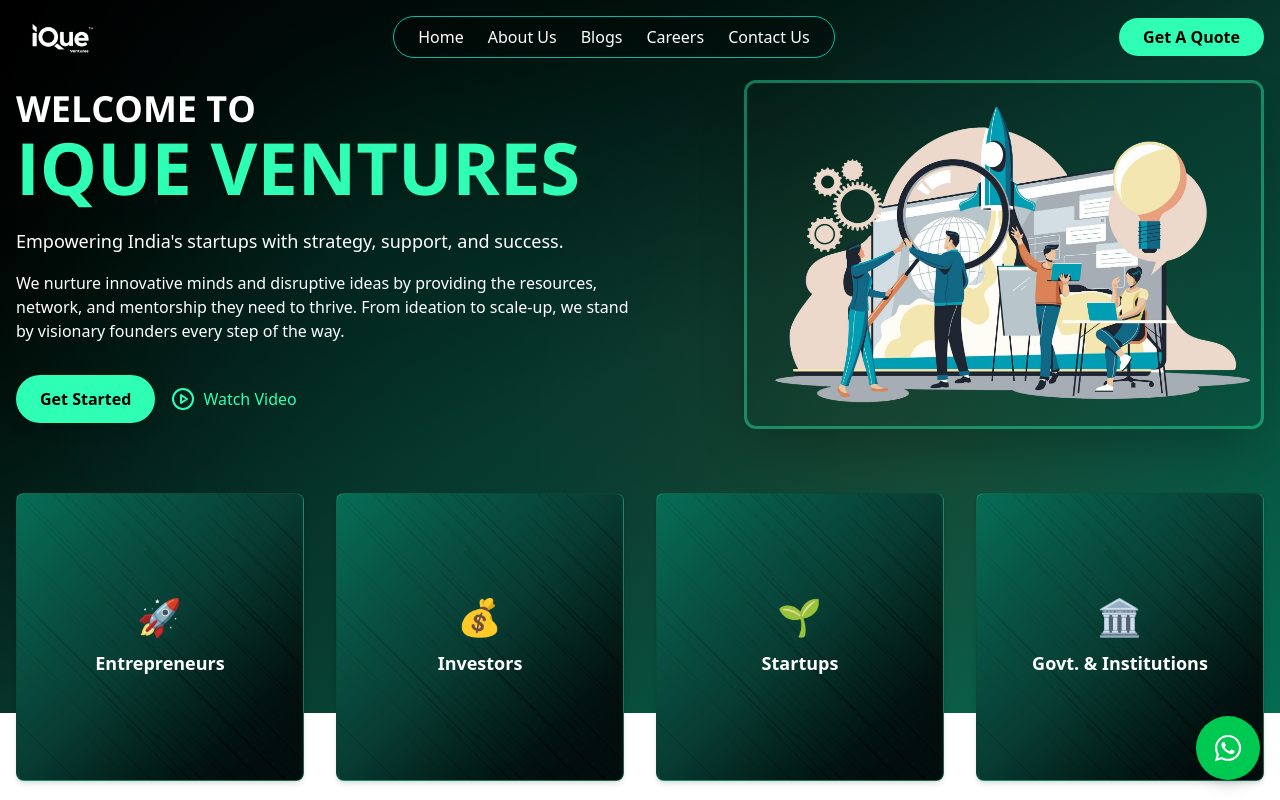
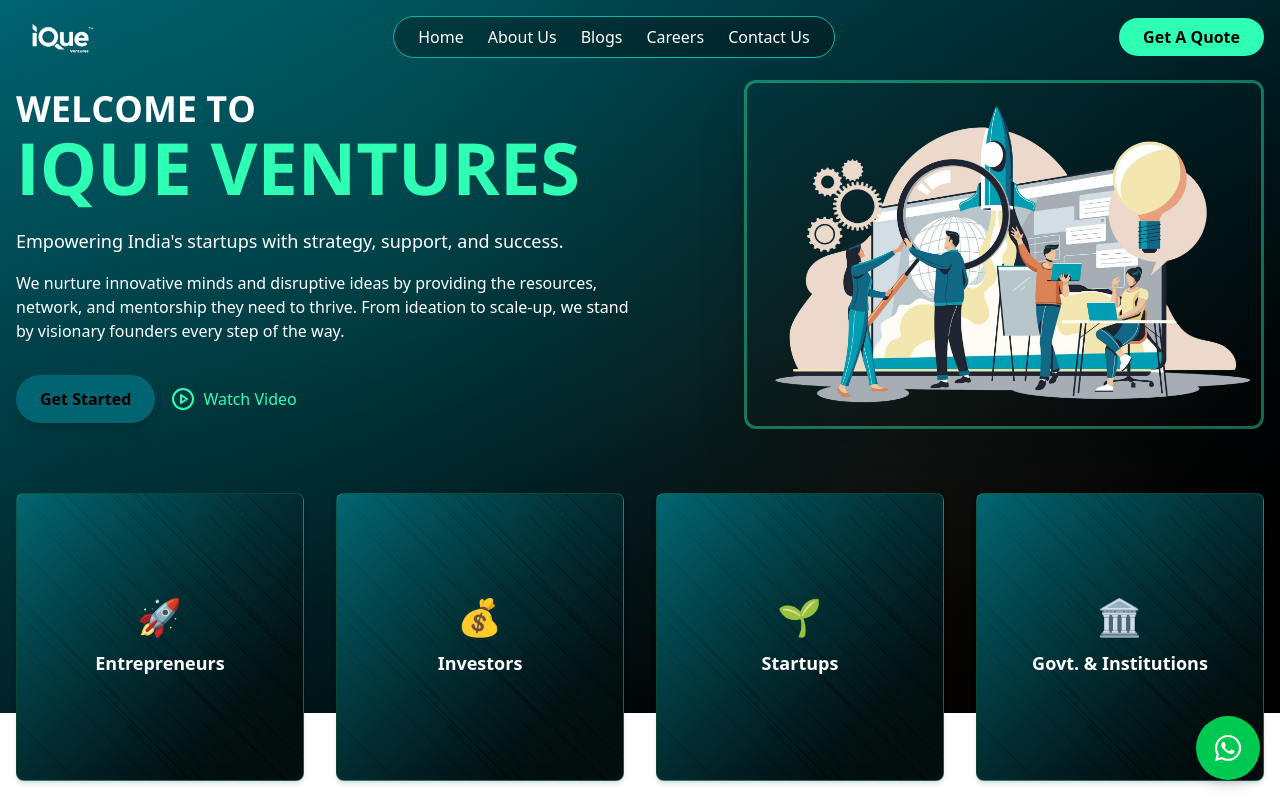
Before and after one commit to ASHIQANWARK/iqueventures, a React (Vite) app: page /#/ in a window 1280 px wide. Shown: the top 800 px of the page. Built offline with nearby package versions, Linux system fonts and the light colour scheme.

Commit message:
initial commit

```diff
--- a/src/Components/Footer.jsx
+++ b/src/Components/Footer.jsx
@@ -10,7 +10,7 @@
 
 const Footer = () => {
   return (
-    <footer className="bg-gradient-to-br from-[#046c52] via-[#07342a] to-black text-white pt-16 pb-10">
+    <footer className="bg-gradient-to-br from-[#006471] to-black text-white pt-16 pb-10">
       <div className="max-w-7xl mx-auto px-6">
         {/* Grid Section */}
         <div className="grid grid-cols-1 md:grid-cols-2 lg:grid-cols-4 gap-10 mb-12">
--- a/src/Pages/ApproachSection.jsx
+++ b/src/Pages/ApproachSection.jsx
@@ -50,7 +50,7 @@
           {approachItems.map((item, index) => (
             <div
               key={index}
-              className="relative bg-gradient-to-br from-[#046c52] via-[#07342a] to-black border border-[#1f3a4c] rounded-xl p-6 text-left shadow-md aspect-square overflow-hidden flex flex-col items-center justify-center"
+              className="relative bg-gradient-to-br from-[#006471] to-black border border-[#1f3a4c] rounded-xl p-6 text-left shadow-md aspect-square overflow-hidden flex flex-col items-center justify-center"
             >
               {/* Background SVG */}
               <img
--- a/src/Pages/Contact.jsx
+++ b/src/Pages/Contact.jsx
@@ -43,7 +43,7 @@
   };
 
   return (
-    <section className="py-16 px-4 sm:px-6 lg:px-8 bg-gradient-to-br from-[#046c52] via-[#07342a] to-black overflow-x-hidden">
+    <section className="py-16 px-4 sm:px-6 lg:px-8 bg-gradient-to-br from-[#006471] to-black overflow-x-hidden">
       <div className="max-w-7xl mx-auto w-full">
         <h2 className="text-3xl sm:text-4xl font-bold text-white text-center uppercase mb-4">
           Contact Us
--- a/src/Pages/Faq.jsx
+++ b/src/Pages/Faq.jsx
@@ -41,7 +41,7 @@
   };
 
   return (
-    <section id="faq" className="py-16 bg-[#011c17] text-white font-[Open_Sans]">
+    <section id="faq" className="py-16 bg-gradient-to-br from-[#006471] to-black text-white font-[Open_Sans]">
       <div className="container mx-auto px-4 md:px-8">
         <div className="flex flex-col md:flex-row gap-12">
           {/* Left column */}
--- a/src/Pages/Founder.jsx
+++ b/src/Pages/Founder.jsx
@@ -11,10 +11,10 @@
 
 const Awards = () => {
   return (
-    <section className="relative w-full bg-gradient-to-tl from-[#046c52] via-[#07342a] to-black flex flex-col items-center justify-center text-white py-16 md:py-24 px-4 sm:px-6 md:px-8 font-[Open_Sans] overflow-hidden">
+    <section className="relative w-full   flex flex-col items-center justify-center text-white py-16 md:py-24 px-4 sm:px-6 md:px-8 font-[Open_Sans] overflow-hidden">
       {/* Heading */}
       <motion.h2
-        className="text-3xl md:text-5xl font-extrabold text-center leading-tight mb-12 font-display uppercase bg-white text-transparent bg-clip-text px-2 max-w-full"
+        className="text-3xl md:text-5xl font-extrabold text-center leading-tight mb-12 font-display uppercase bg-[#006471] text-transparent bg-clip-text px-2 max-w-full"
         initial={{ opacity: 0, y: -50 }}
         animate={{ opacity: 1, y: 0 }}
         transition={{ duration: 1 }}
@@ -27,7 +27,7 @@
 
       {/* Combined Card */}
       <motion.div
-        className="relative z-10 w-full max-w-5xl bg-gradient-to-br from-[#046c52] via-[#07342a] to-black border border-teal-800 rounded-xl shadow-xl flex flex-col lg:flex-row items-center gap-8 p-6 md:p-10 backdrop-blur-sm"
+        className="relative z-10 w-full max-w-5xl bg-gradient-to-br from-[#006471] to-black border border-teal-800 rounded-xl shadow-xl flex flex-col lg:flex-row items-center gap-8 p-6 md:p-10 backdrop-blur-sm"
         initial={{ opacity: 0, y: 40 }}
         whileInView={{ opacity: 1, y: 0 }}
         transition={{ duration: 1 }}
--- a/src/Pages/Hero.jsx
+++ b/src/Pages/Hero.jsx
@@ -11,7 +11,7 @@
   return (
     <section className="relative text-white overflow-hidden">
       {/* Gradient Background */}
-      <div className="absolute inset-0 h-[75%] z-0 bg-gradient-to-tl from-[#046c52] via-[#07342a] to-black">
+      <div className="absolute inset-0 h-[75%] z-0 bg-gradient-to-br from-[#006471]  to-black">
         <div className="absolute w-full h-full bg-[radial-gradient(circle_at_30%_30%,#00ffcc33_0%,transparent_40%)] opacity-30"></div>
         <div className="absolute w-full h-full bg-[radial-gradient(circle_at_70%_60%,#ff5e0033_0%,transparent_40%)] opacity-30"></div>
       </div>
@@ -47,7 +47,7 @@
             <div className="flex flex-wrap gap-4">
               <button
                 onClick={() => navigate("/contact")}
-                className="bg-[#2effb5] hover:bg-[#1ad89e] text-black px-6 py-3 rounded-full text-base font-semibold shadow-lg transition-all"
+                className="bg-[#006471] hover:bg-[#1ad89e] text-black px-6 py-3 rounded-full text-base font-semibold shadow-lg transition-all"
               >
                 Get Started
               </button>
@@ -94,7 +94,7 @@
                 initial={{ opacity: 0, y: 20 }}
                 animate={{ opacity: 1, y: 0 }}
                 transition={{ duration: 0.6, delay: 0.2 * idx }}
-                className="relative bg-gradient-to-br from-[#046c52] via-[#07342a] to-black w-full aspect-square rounded-lg text-center p-6 shadow-md hover:shadow-xl transition-all border border-[#2effb544] flex flex-col justify-center items-center overflow-hidden"
+                className="relative bg-gradient-to-br from-[#006471]  to-black w-full aspect-square rounded-lg text-center p-6 shadow-md hover:shadow-xl transition-all border border-[#2effb544] flex flex-col justify-center items-center overflow-hidden"
               >
                 <img
                   src={svg2}
--- a/src/Pages/LatestBlog.jsx
+++ b/src/Pages/LatestBlog.jsx
@@ -44,7 +44,7 @@
         {latestBlogs.map((blog, index) => (
           <div
             key={index}
-            className="bg-gradient-to-br from-[#046c52] via-[#07342a] to-black p-6 md:p-8  border border-teal-800 rounded-lg shadow-lg overflow-hidden hover:shadow-xl transition-all transform hover:scale-105"
+            className="bg-gradient-to-br from-[#006471] to-black p-6 md:p-8  border border-teal-800 rounded-lg shadow-lg overflow-hidden hover:shadow-xl transition-all transform hover:scale-105"
           >
             {/* Blog Image */}
             <img
--- a/src/Pages/WhatWeDo.jsx
+++ b/src/Pages/WhatWeDo.jsx
@@ -52,7 +52,7 @@
   return (
     <section
       id="whatwedo"
-      className="bg-gradient-to-bl from-[#046c52] via-[#07342a] to-black py-20 px-4 md:px-16 text-white"
+      className="bg-gradient-to-bl from-[#006471]  to-black py-20 px-4 md:px-16 text-white"
     >
       <div className="max-w-7xl mx-auto text-center mb-16">
         <h2 className="text-4xl font-bold uppercase">
```
